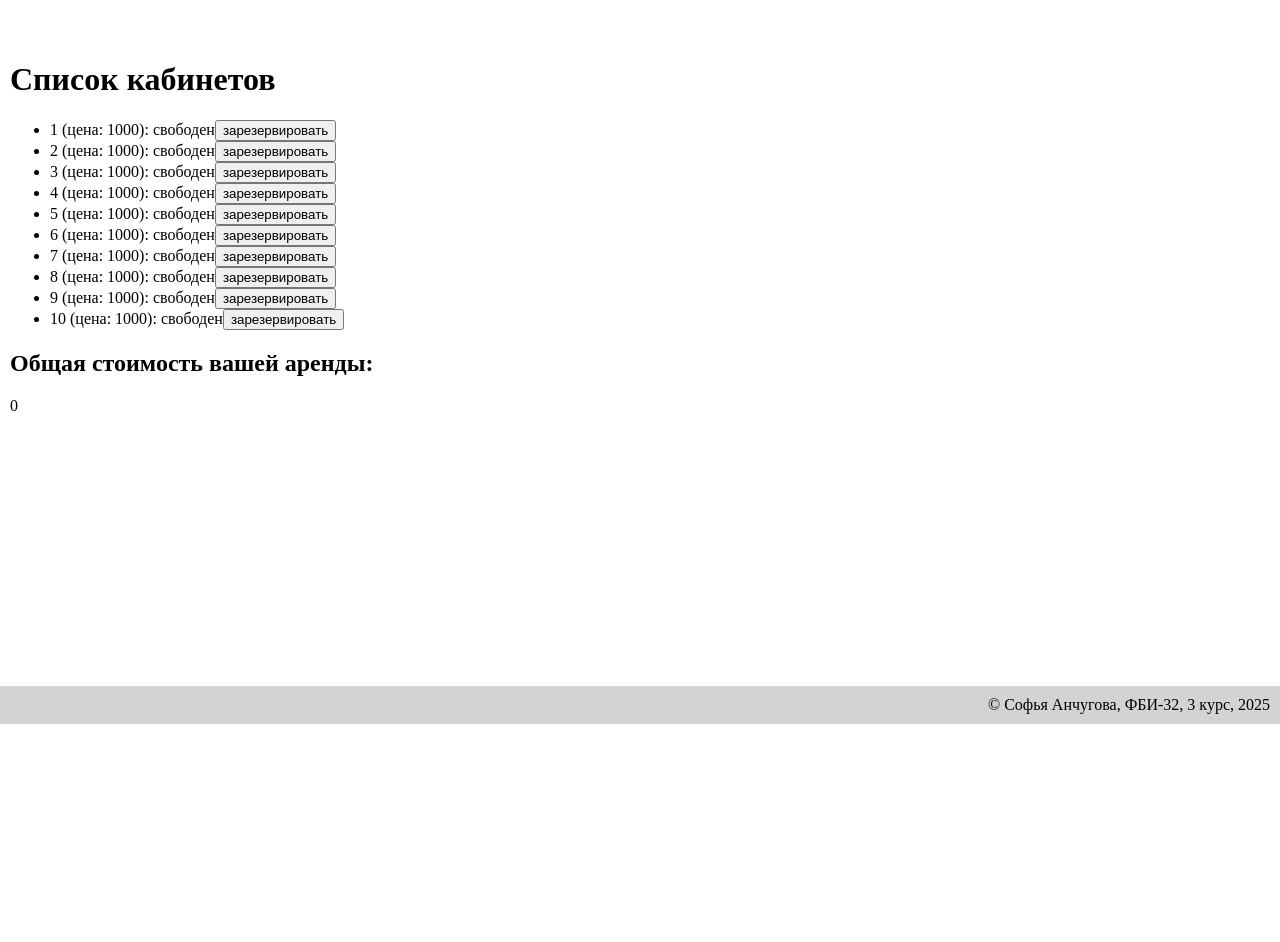
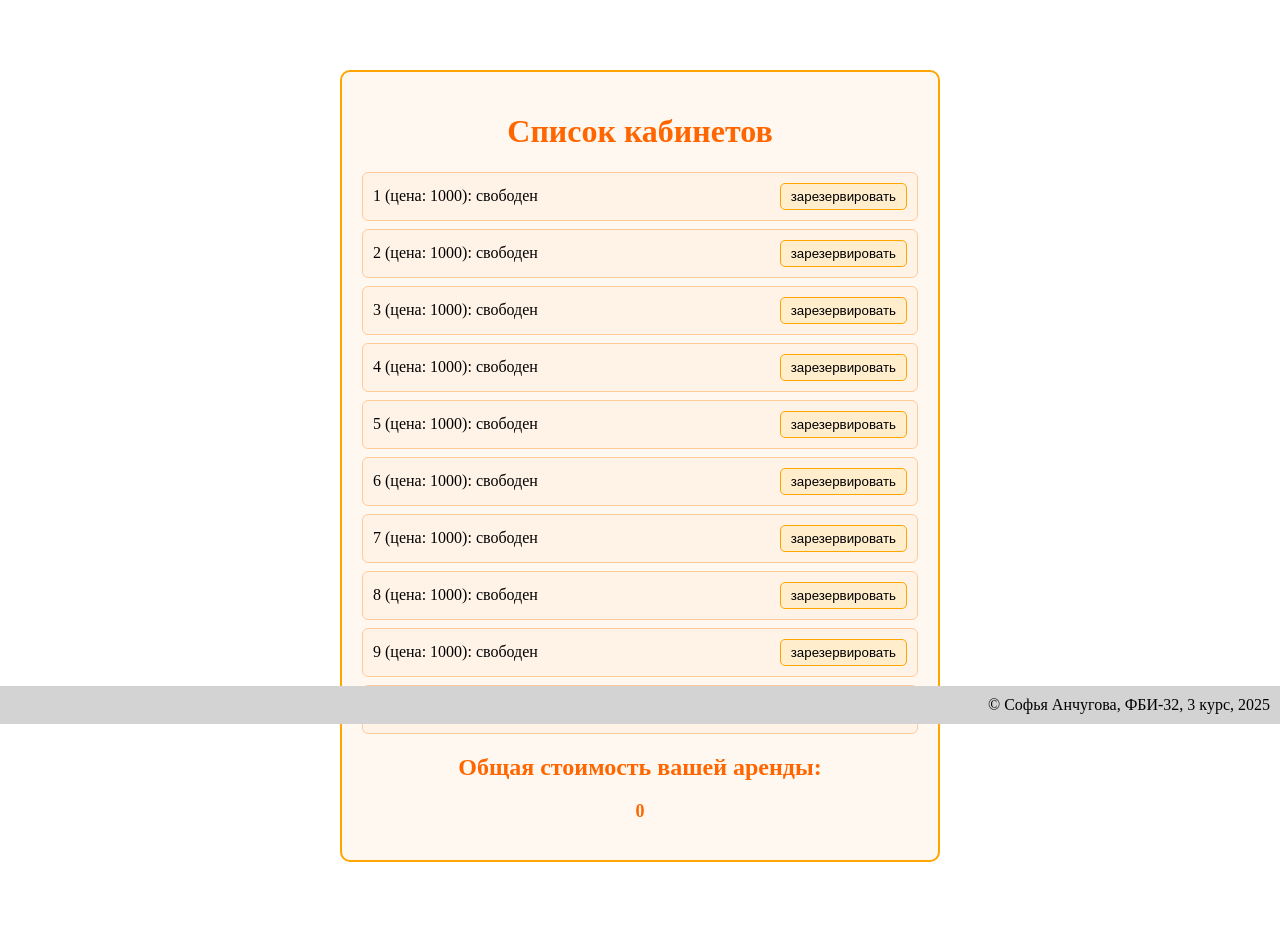
Before and after one commit to alexwisent/WEB--3.1, a Flask app: page /lab6/ in a window 1280 px wide. Shown: the part 76-1018 px from the top of the page. Before the commit the page ends 800 px from the top, so only its background shows below. Run offline with Flask 3, Linux system fonts and the light colour scheme.

Commit message:
Стили

```diff
--- a/templates/lab6/lab6.html
+++ b/templates/lab6/lab6.html
@@ -3,11 +3,65 @@
 {% block lab %}Лабораторная работа 6{% endblock %}
 
 {% block main %}
-    <h1>Список кабинетов</h1>
-    <ul id="office-list"></ul>
+    <style>
+        /* Основной контейнер страницы */
+        .office-container {
+            max-width: 600px;
+            margin: 30px auto;
+            padding: 20px;
+            border: 2px solid orange;
+            border-radius: 10px;
+            box-sizing: border-box;
+            background-color: #fff8f0;
+        }
+        h1, h2 {
+            text-align: center;
+            color: #ff6600;
+        }
+        /* Список офисов */
+        #office-list {
+            list-style: none;
+            padding: 0;
+            margin: 20px 0;
+        }
+        #office-list li {
+            display: flex;
+            justify-content: space-between;
+            align-items: center;
+            padding: 10px;
+            margin-bottom: 8px;
+            border: 1px solid #ffcc99;
+            border-radius: 6px;
+            background-color: #fff2e6;
+        }
+        #office-list li button {
+            padding: 5px 10px;
+            cursor: pointer;
+            border: 1px solid orange;
+            border-radius: 5px;
+            background-color: #ffedcc;
+            transition: background-color 0.2s;
+        }
+        #office-list li button:hover {
+            background-color: #ffd699;
+        }
+        /* Общая сумма аренды */
+        .total-price {
+            text-align: center;
+            font-weight: bold;
+            margin-top: 15px;
+            font-size: 18px;
+            color: #ff6600;
+        }
+    </style>
 
-    <h2>Общая стоимость вашей аренды:</h2>
-    <p id="total-price">0</p>
+    <div class="office-container">
+        <h1>Список кабинетов</h1>
+        <ul id="office-list"></ul>
+
+        <h2>Общая стоимость вашей аренды:</h2>
+        <p id="total-price" class="total-price">0</p>
+    </div>
 {% endblock %}
 
 
```
